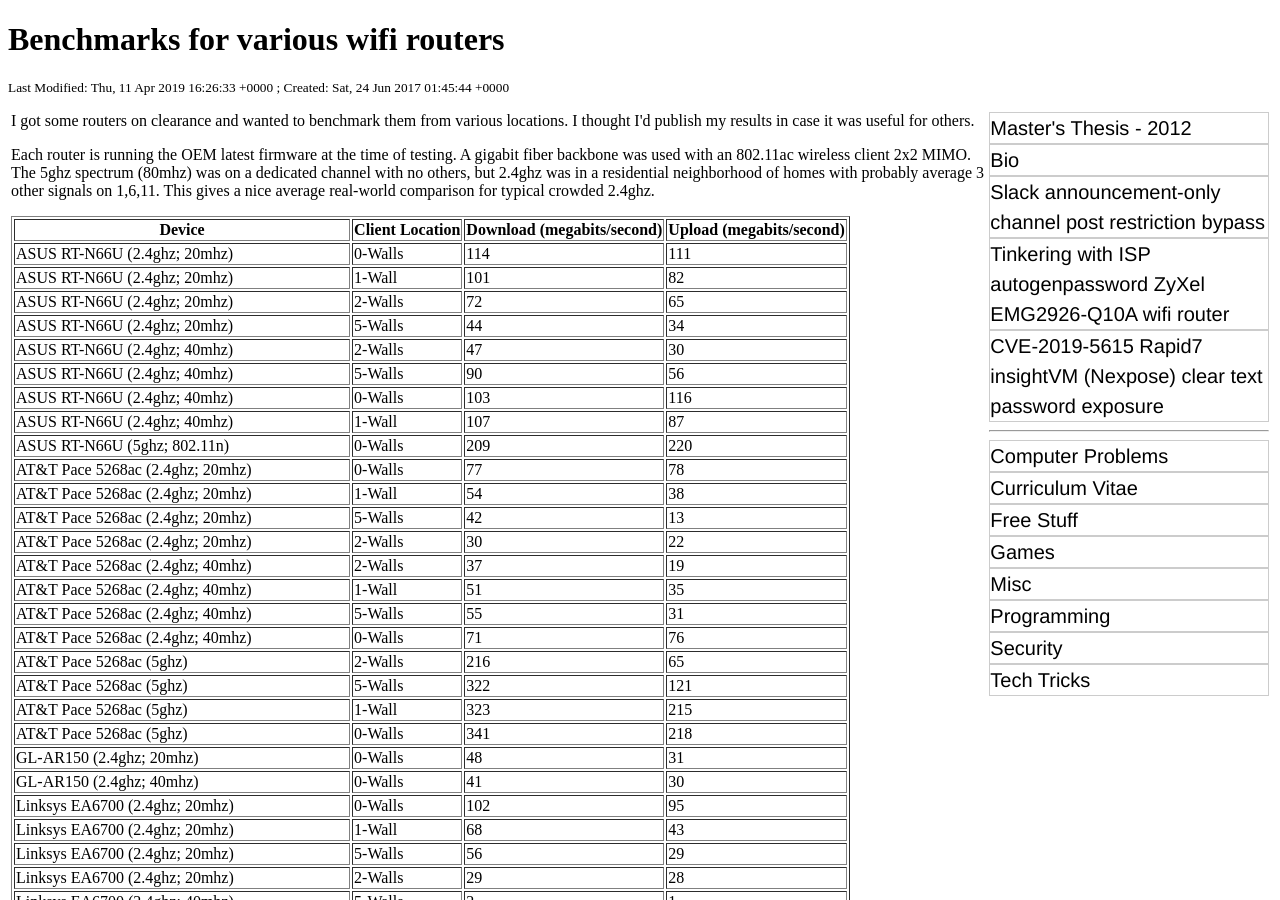
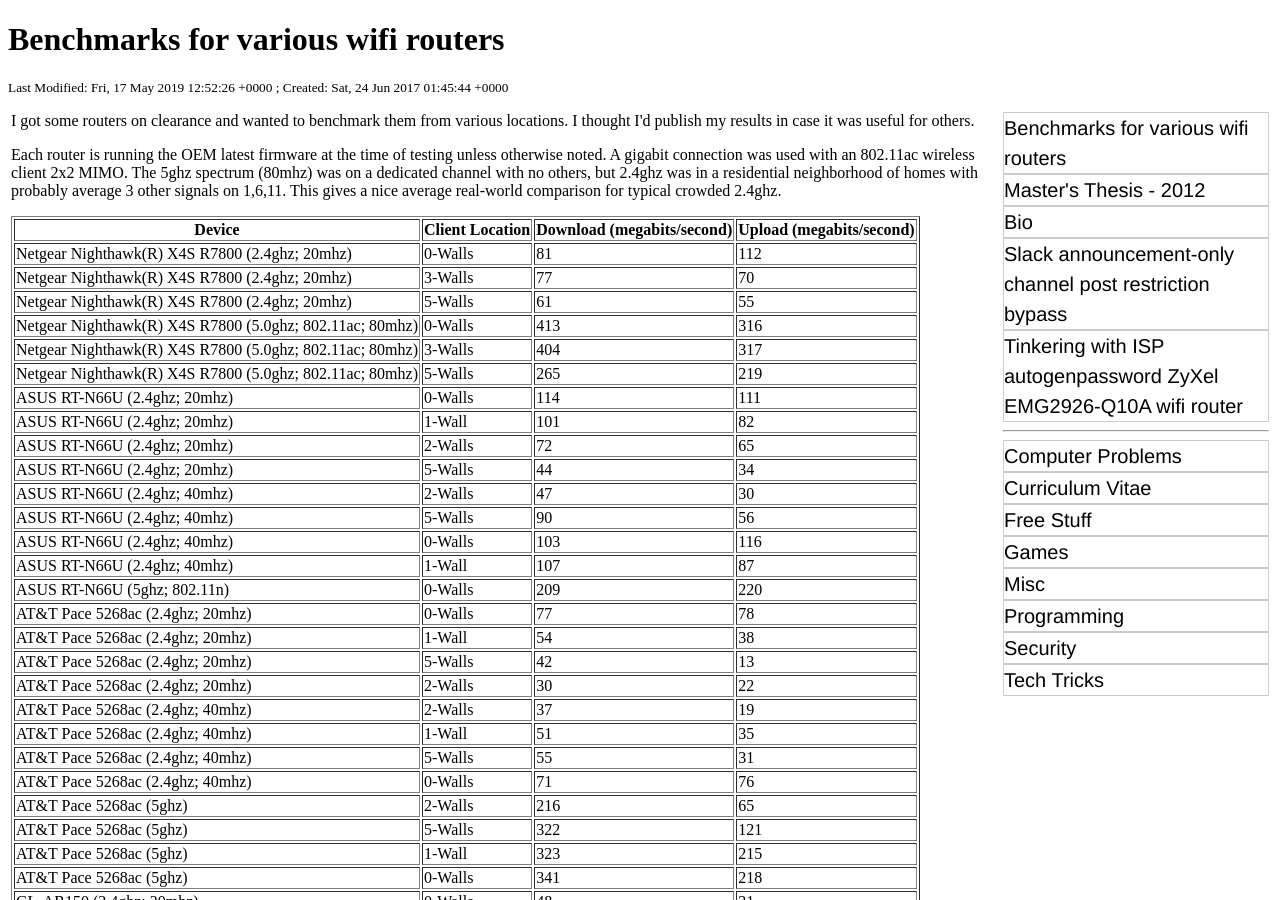
Before and after one commit to rbeede/rbeede.github.io, a Jekyll site: the page built from _posts/2019-05-17-benchmarks_for_various_wifi_routers.html, in a window 1280 px wide and 900 px high. Built offline with Jekyll 4.4.1, drawn with Linux system fonts in a browser that asks for light colours.

Commit message:
Update and rename 2017-11-11-benchmarks_for_various_wifi_routers.html to 2019-05-17-benchmarks_for_various_wifi_routers.html

```diff
--- a/_posts/2017-11-11-benchmarks_for_various_wifi_routers.html
+++ b/_posts/2019-05-17-benchmarks_for_various_wifi_routers.html
@@ -8,10 +8,46 @@
 I got some routers on clearance and wanted to benchmark them from various locations.  I thought I'd publish my results in case it was useful for others.
 
 <p>
-Each router is running the OEM latest firmware at the time of testing.  A gigabit fiber backbone was used with an 802.11ac wireless client 2x2 MIMO.  The 5ghz spectrum (80mhz) was on a dedicated channel with no others, but 2.4ghz was in a residential neighborhood of homes with probably average 3 other signals on 1,6,11.  This gives a nice average real-world comparison for typical crowded 2.4ghz.
+Each router is running the OEM latest firmware at the time of testing unless otherwise noted.  A gigabit connection was used with an 802.11ac wireless client 2x2 MIMO.  The 5ghz spectrum (80mhz) was on a dedicated channel with no others, but 2.4ghz was in a residential neighborhood of homes with probably average 3 other signals on 1,6,11.  This gives a nice average real-world comparison for typical crowded 2.4ghz.
 </p>
 
 <table border="1"><tr><th>Device</th><th>Client Location</th><th>Download (megabits/second)</th><th>Upload (megabits/second)</th></tr>
+<tr>
+  <td>Netgear Nighthawk(R) X4S R7800 (2.4ghz; 20mhz)</td>
+  <td>0-Walls</td>
+  <td>81</td>
+  <td>112</td>
+</tr>
+<tr>
+  <td>Netgear Nighthawk(R) X4S R7800 (2.4ghz; 20mhz)</td>
+  <td>3-Walls</td>
+  <td>77</td>
+  <td>70</td>
+</tr>
+<tr>
+  <td>Netgear Nighthawk(R) X4S R7800 (2.4ghz; 20mhz)</td>
+  <td>5-Walls</td>
+  <td>61</td>
+  <td>55</td>
+</tr>
+<tr>
+  <td>Netgear Nighthawk(R) X4S R7800 (5.0ghz; 802.11ac; 80mhz)</td>
+  <td>0-Walls</td>
+  <td>413</td>
+  <td>316</td>
+</tr>
+<tr>
+  <td>Netgear Nighthawk(R) X4S R7800 (5.0ghz; 802.11ac; 80mhz)</td>
+  <td>3-Walls</td>
+  <td>404</td>
+  <td>317</td>
+</tr>
+<tr>
+  <td>Netgear Nighthawk(R) X4S R7800 (5.0ghz; 802.11ac; 80mhz)</td>
+  <td>5-Walls</td>
+  <td>265</td>
+  <td>219</td>
+</tr>
 <tr>
   <td>ASUS RT-N66U (2.4ghz; 20mhz)</td>
   <td>0-Walls</td>
```
Also changed, not shown: other parts of _posts/2019-05-17-benchmarks_for_various_wifi_routers.html (+1 -1 lines).
